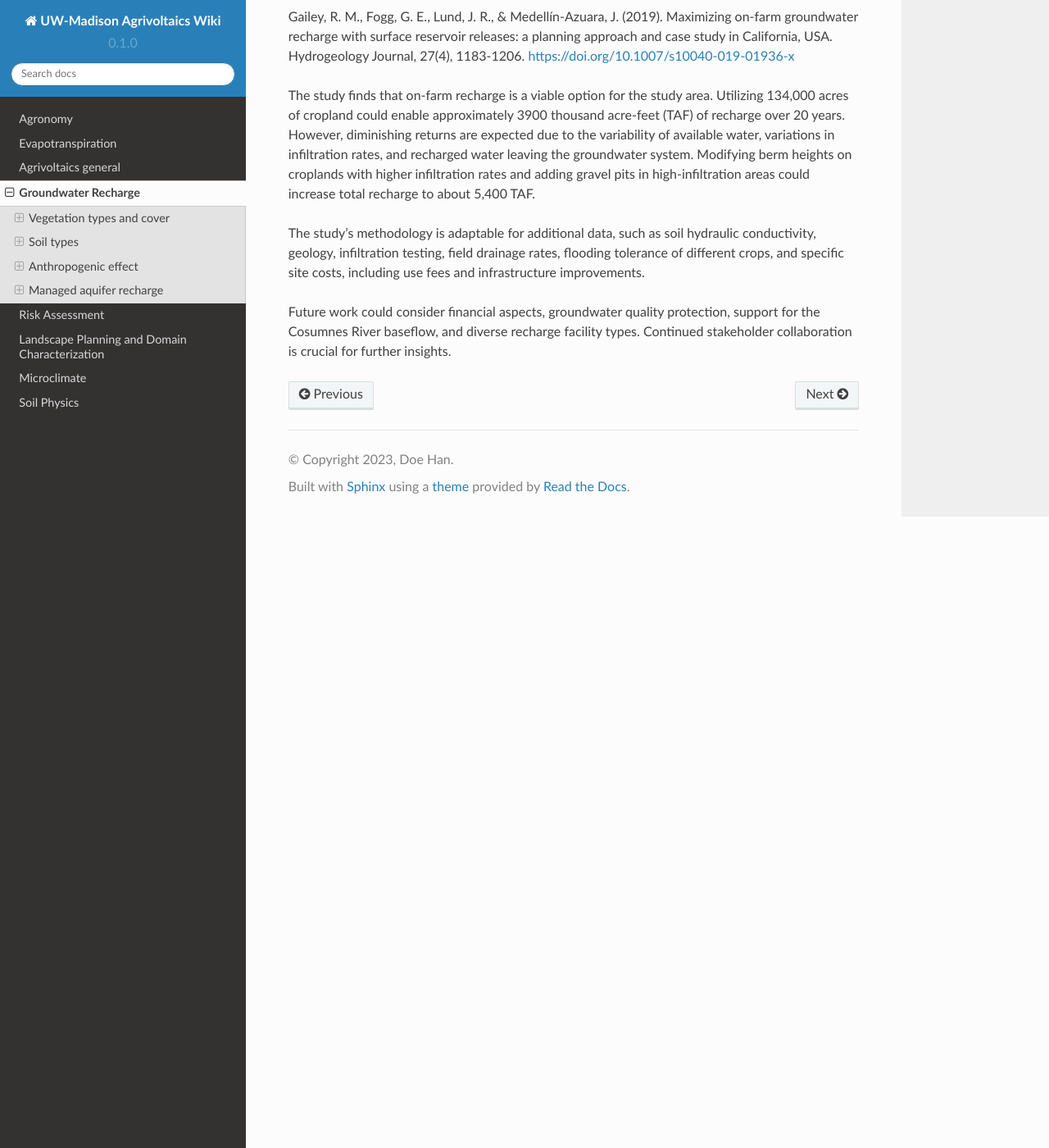
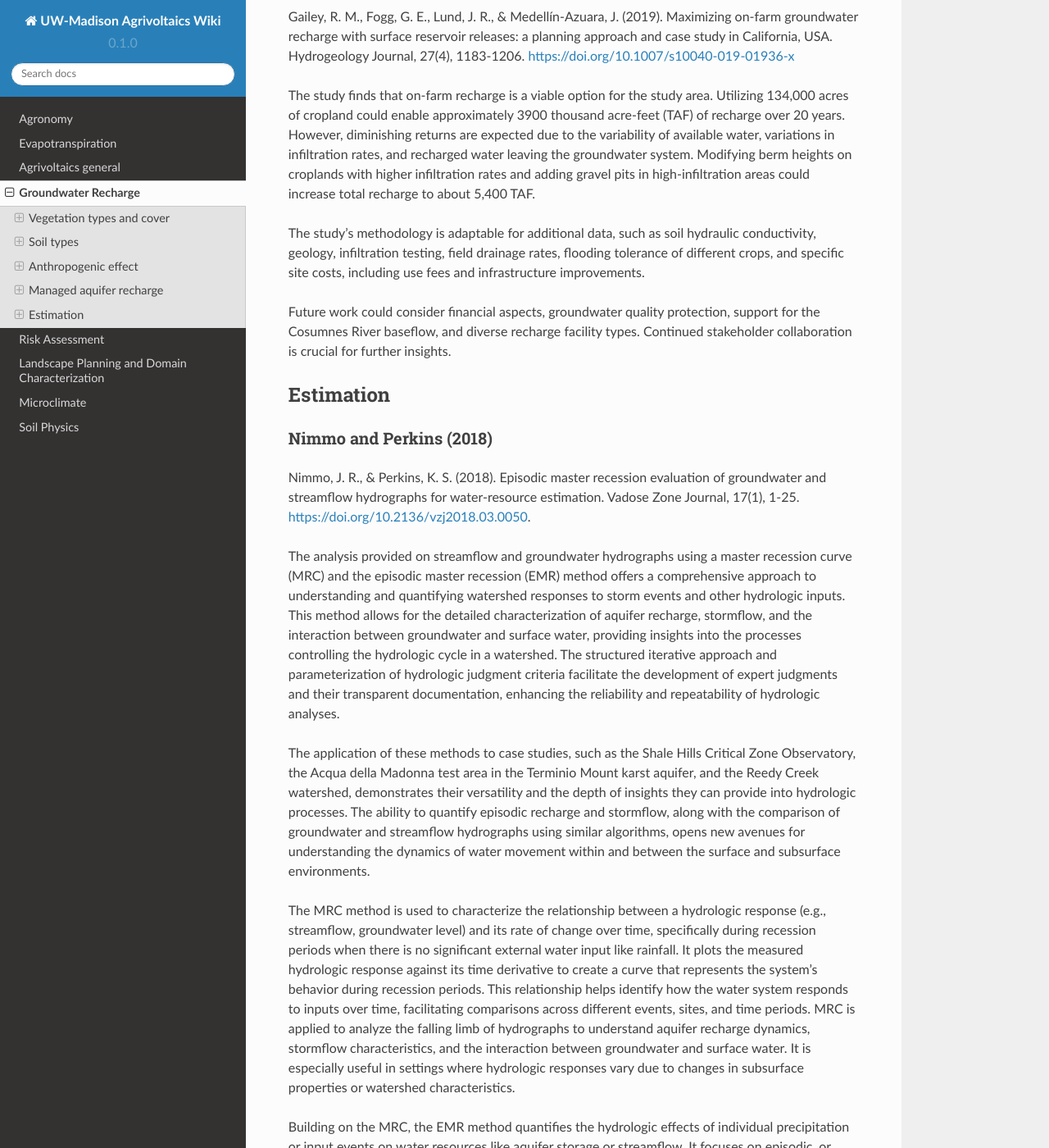
Before and after one commit to hanhydro/wiki, a Sphinx documentation site: the page built from docs/source/gw_rech.rst, in a window 1280 px wide and 1400 px high, scrolled down 4541 px. Shown: the whole window at 82% size. Built offline with Sphinx 7.4.7 and the Read the Docs theme 2.0.0, drawn with Linux system fonts in a browser that asks for light colours; pages that are not in the unit, such as notebooks, are missing from menus; some of the changed text lies outside the part shown.

Commit message:
Update gw_rech.rst

```diff
--- a/docs/source/gw_rech.rst
+++ b/docs/source/gw_rech.rst
@@ -91,3 +91,18 @@ The study finds that on-farm recharge is a viable option for the study area. Uti
 The study's methodology is adaptable for additional data, such as soil hydraulic conductivity, geology, infiltration testing, field drainage rates, flooding tolerance of different crops, and specific site costs, including use fees and infrastructure improvements.
 
 Future work could consider financial aspects, groundwater quality protection, support for the Cosumnes River baseflow, and diverse recharge facility types. Continued stakeholder collaboration is crucial for further insights.
+
+
+Estimation
+----------------
+Nimmo and Perkins (2018)
+++++++++++++++++++++
+Nimmo, J. R., & Perkins, K. S. (2018). Episodic master recession evaluation of groundwater and streamflow hydrographs for water‐resource estimation. Vadose Zone Journal, 17(1), 1-25. https://doi.org/10.2136/vzj2018.03.0050.
+
+The analysis provided on streamflow and groundwater hydrographs using a master recession curve (MRC) and the episodic master recession (EMR) method offers a comprehensive approach to understanding and quantifying watershed responses to storm events and other hydrologic inputs. This method allows for the detailed characterization of aquifer recharge, stormflow, and the interaction between groundwater and surface water, providing insights into the processes controlling the hydrologic cycle in a watershed. The structured iterative approach and parameterization of hydrologic judgment criteria facilitate the development of expert judgments and their transparent documentation, enhancing the reliability and repeatability of hydrologic analyses.
+
+The application of these methods to case studies, such as the Shale Hills Critical Zone Observatory, the Acqua della Madonna test area in the Terminio Mount karst aquifer, and the Reedy Creek watershed, demonstrates their versatility and the depth of insights they can provide into hydrologic processes. The ability to quantify episodic recharge and stormflow, along with the comparison of groundwater and streamflow hydrographs using similar algorithms, opens new avenues for understanding the dynamics of water movement within and between the surface and subsurface environments.
+
+The MRC method is used to characterize the relationship between a hydrologic response (e.g., streamflow, groundwater level) and its rate of change over time, specifically during recession periods when there is no significant external water input like rainfall. It plots the measured hydrologic response against its time derivative to create a curve that represents the system's behavior during recession periods. This relationship helps identify how the water system responds to inputs over time, facilitating comparisons across different events, sites, and time periods. MRC is applied to analyze the falling limb of hydrographs to understand aquifer recharge dynamics, stormflow characteristics, and the interaction between groundwater and surface water. It is especially useful in settings where hydrologic responses vary due to changes in subsurface properties or watershed characteristics.
+
+Building on the MRC, the EMR method quantifies the hydrologic effects of individual precipitation or input events on water resources like aquifer storage or streamflow. It focuses on episodic, or event-based, analysis of hydrograph data. EMR uses the parameters derived from MRC to distinguish between baseflow and stormflow (or recharge events in the case of groundwater) by comparing the observed rate of change in the hydrograph to what would be expected based on the MRC. It identifies significant deviations from the MRC as episodes, quantifying their characteristics (e.g., start/end times, magnitude). This method allows for detailed analysis of how specific storms or input events affect groundwater recharge and streamflow. It can help in understanding preferential flow paths, evaluating groundwater-surface water exchanges, and assessing the impact of various hydrologic processes on water resources.
```
